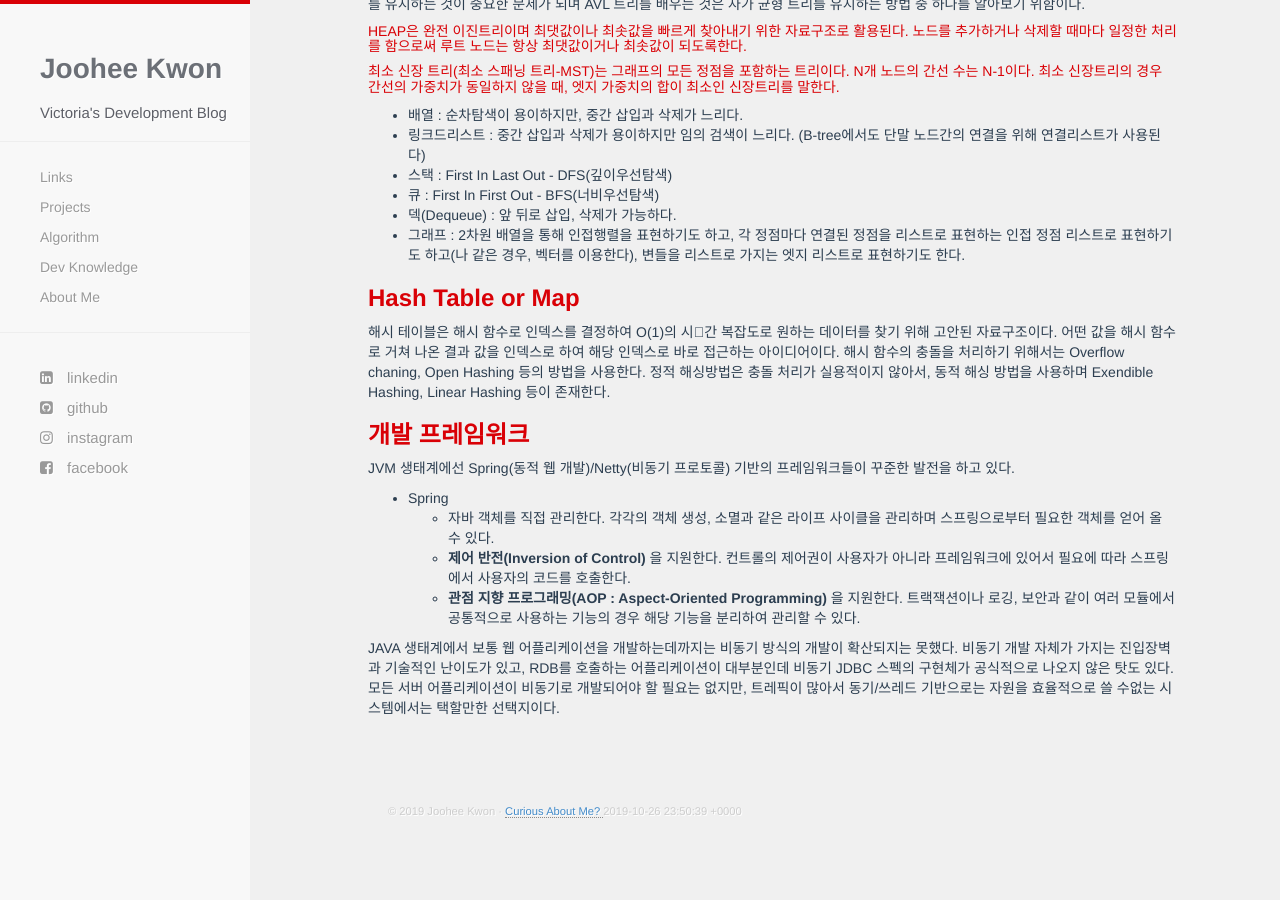
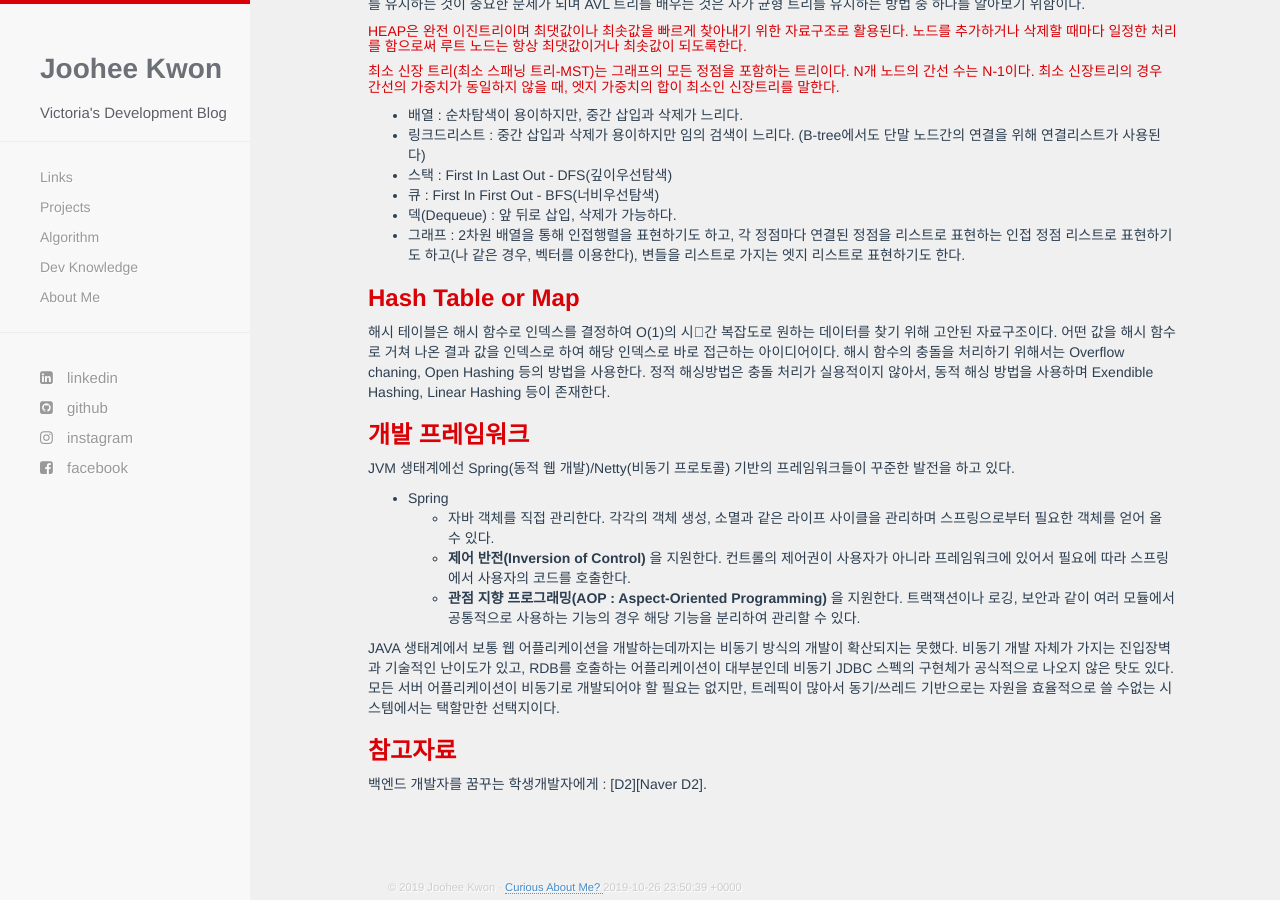
Before and after one commit to victoriagjh/victoriagjh.github.io, a Jekyll site: the page built from developKnowledge/2019-10-22-백엔드 개발자를 꿈꾸다.markdown, in a window 1280 px wide and 900 px high, scrolled down 2828 px. Built offline with Jekyll 4.4.1, drawn with Linux system fonts in a browser that asks for light colours; nearby versions of some CDN libraries; before the commit the page ends 3652 px from its top, so only the background shows below that.

Commit message:
Update 2019-10-22-백엔드 개발자를 꿈꾸다.markdown

```diff
--- a/developKnowledge/2019-10-22-백엔드 개발자를 꿈꾸다.markdown
+++ b/developKnowledge/2019-10-22-백엔드 개발자를 꿈꾸다.markdown
@@ -117,3 +117,6 @@ JVM 생태계에선 Spring(동적 웹 개발)/Netty(비동기 프로토콜) 기
 
 JAVA 생태계에서 보통 웹 어플리케이션을 개발하는데까지는 비동기 방식의 개발이 확산되지는 못했다. 비동기 개발 자체가 가지는 진입장벽과 기술적인 난이도가 있고, RDB를 호출하는 어플리케이션이 대부분인데 비동기 JDBC 스펙의 구현체가 공식적으로 나오지 않은 탓도 있다.
 모든 서버 어플리케이션이 비동기로 개발되어야 할 필요는 없지만, 트레픽이 많아서 동기/쓰레드 기반으로는 자원을 효율적으로 쓸 수없는 시스템에서는 택할만한 선택지이다.
+
+### 참고자료
+백엔드 개발자를 꿈꾸는 학생개발자에게 : [D2][Naver D2].
```
